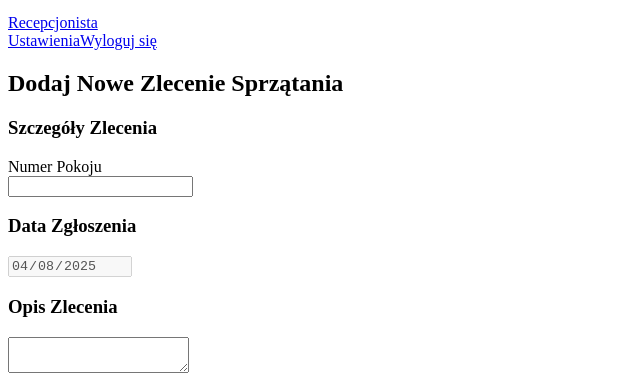
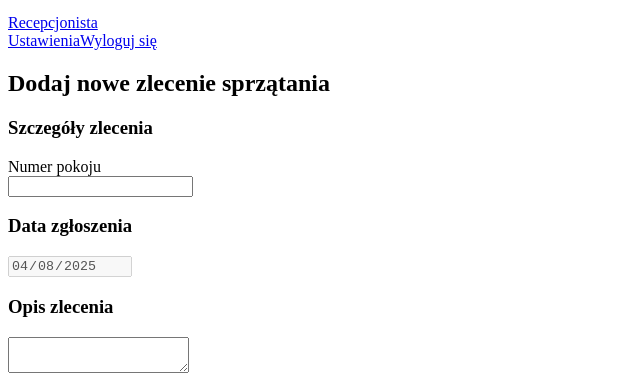
Before and after one commit to UR-INF/24-25-pz-inf-l3_g1_km, a React (Vite) app in the folder frontend/: page /RecepcionistDashboard/Orders/NewCleaningOrder in a window 1280 px wide. Shown: the part 241-616 px from the top of the page, without its empty margins (0-640 px from the left). Built offline with nearby package versions, Linux system fonts and the light colour scheme; no server answers; sample sign-in values are in the browser's storage.

Commit message:
małe poprawki w widokach

```diff
--- a/frontend/src/components/AddCleaningRequestForm.tsx
+++ b/frontend/src/components/AddCleaningRequestForm.tsx
@@ -26,14 +26,14 @@ const AddCleaningRequestForm = () => {
 
   return (
     <div className="card-body">
-      <h2 className="mb-4">Dodaj Nowe Zlecenie Sprzątania</h2>
+      <h2 className="mb-4">Dodaj nowe zlecenie sprzątania</h2>
 
       <form onSubmit={handleSubmit}>
-        <h3 className="card-title">Szczegóły Zlecenia</h3>
+        <h3 className="card-title">Szczegóły zlecenia</h3>
 
         <div className="row g-3">
           <div className="col-md">
-            <div className="form-label">Numer Pokoju</div>
+            <div className="form-label">Numer pokoju</div>
             <input
               type="number"
               className="form-control"
@@ -44,7 +44,7 @@ const AddCleaningRequestForm = () => {
           </div>
         </div>
 
-        <h3 className="card-title mt-4">Data Zgłoszenia</h3>
+        <h3 className="card-title mt-4">Data zgłoszenia</h3>
         <div className="row g-3">
           <div className="col-md">
             <input
@@ -58,7 +58,7 @@ const AddCleaningRequestForm = () => {
           </div>
         </div>
 
-        <h3 className="card-title mt-4">Opis Zlecenia</h3>
+        <h3 className="card-title mt-4">Opis zlecenia</h3>
         <div className="row g-3">
           <div className="col-md">
             <textarea
--- a/frontend/src/components/AddRepairRequestForm.tsx
+++ b/frontend/src/components/AddRepairRequestForm.tsx
@@ -95,7 +95,7 @@ const AddRepairRequestForm = () => {
       <h2 className="mb-4">Dodaj nowe zlecenie naprawy</h2>
 
       <form onSubmit={handleSubmit}>
-        <h3 className="card-title">Szczegóły Zlecenia</h3>
+        <h3 className="card-title">Szczegóły zlecenia</h3>
 
         <div className="row g-3">
           <div className="col-md">
@@ -116,7 +116,7 @@ const AddRepairRequestForm = () => {
             </select>
           </div>
           <div className="col-md">
-            <div className="form-label">Opis Naprawy</div>
+            <div className="form-label">Opis naprawy</div>
             <textarea
               className="form-control"
               name="repairDescription"
@@ -147,7 +147,7 @@ const AddRepairRequestForm = () => {
           </div>
 
           <div className="col-md">
-            <div className="form-label">Data Zgłoszenia</div>
+            <div className="form-label">Data zgłoszenia</div>
             <input
               type="date"
               className="form-control"
--- a/frontend/src/components/AddReservationForm.tsx
+++ b/frontend/src/components/AddReservationForm.tsx
@@ -99,13 +99,13 @@ const AddReservationForm = () => {
 
   return (
     <div className="card-body">
-      <h2 className="mb-4">Dodaj Nową Rezerwację</h2>
+      <h2 className="mb-4">Dodaj nową rezerwację</h2>
 
       <form onSubmit={handleSubmit}>
-        <h3 className="card-title">Szczegóły Rezerwacji</h3>
+        <h3 className="card-title">Szczegóły rezerwacji</h3>
         <div className="row g-3">
           <div className="col-md">
-            <div className="form-label">Data Rozpoczęcia</div>
+            <div className="form-label">Data rozpoczęcia</div>
             <input
               type="date"
               className="form-control"
@@ -117,7 +117,7 @@ const AddReservationForm = () => {
             />
           </div>
           <div className="col-md">
-            <div className="form-label">Data Zakończenia</div>
+            <div className="form-label">Data zakończenia</div>
             <input
               type="date"
               className="form-control"
@@ -130,7 +130,7 @@ const AddReservationForm = () => {
           </div>
         </div>
 
-        <h3 className="card-title mt-4">Informacje o Gościu</h3>
+        <h3 className="card-title mt-4">Informacje o rezerwującym</h3>
         <div className="row g-3">
           <div className="col-md">
             <div className="form-label">Imię</div>
@@ -178,9 +178,8 @@ const AddReservationForm = () => {
           </div>
         </div>
 
-        <h3 className="card-title mt-4">Wybór Pokoi</h3>
+        <h3 className="card-title mt-4">Wybór pokoi</h3>
 
-        {/* Search bar */}
         <div className="form-group mb-3">
           <input
             type="text"
@@ -191,18 +190,16 @@ const AddReservationForm = () => {
           />
         </div>
 
-        {/* Bed Filter Dropdown */}
         <div className="form-group mb-3">
-          <label className="form-label">Liczba Łóżek</label>
+          <label className="form-label">Liczba łóżek</label>
           <select className="form-control" value={bedFilter} onChange={handleBedFilterChange}>
             <option value="all">Wszystkie</option>
-            <option value="1">1 Łóżko</option>
-            <option value="2">2 Łóżka</option>
-            <option value="3">3 Łóżka</option>
+            <option value="1">1 łóżko</option>
+            <option value="2">2 łóżka</option>
+            <option value="3">3 łóżka</option>
           </select>
         </div>
 
-        {/* Scrollable room list */}
         <div style={{ maxHeight: "300px", overflowY: "auto" }}>
           {filteredRooms.length > 0 ? (
             filteredRooms.map((room) => (
@@ -225,10 +222,10 @@ const AddReservationForm = () => {
           )}
         </div>
 
-        <h3 className="card-title mt-4">Dodatkowe Informacje</h3>
+        <h3 className="card-title mt-4">Dodatkowe informacje</h3>
         <div className="row g-3">
           <div className="col-md">
-            <div className="form-label">Specjalne Życzenia</div>
+            <div className="form-label">Specjalne życzenia</div>
             <textarea
               className="form-control"
               name="specialRequests"
@@ -258,7 +255,7 @@ const AddReservationForm = () => {
               checked={formData.catering}
               onChange={handleChange}
             />
-            <span className="form-check-label">Dołącz Catering</span>
+            <span className="form-check-label">Dołącz catering dla gości hotelowych</span>
           </label>
         </div>
 
--- a/frontend/src/components/ModifyCleaningOrder.tsx
+++ b/frontend/src/components/ModifyCleaningOrder.tsx
@@ -57,10 +57,10 @@ const ModifyCleaningOrder = () => {
 
   return (
     <div className="card-body">
-      <h2 className="mb-4">Szczegóły Zlecenia Sprzątania</h2>
+      <h2 className="mb-4">Modyfikuj zlecenie sprzątania</h2>
 
       <form onSubmit={handleSaveClick}>
-        <h3 className="card-title">Szczegóły Zlecenia Sprzątania</h3>
+        <h3 className="card-title">Szczegóły zlecenia sprzątania</h3>
 
         {/* Numer Pokoju */}
         <div className="row g-3">
--- a/frontend/src/components/ModifyRepairRequest.tsx
+++ b/frontend/src/components/ModifyRepairRequest.tsx
@@ -38,14 +38,14 @@ const ModifyRepairRequest = () => {
 
   return (
     <div className="card-body">
-      <h2 className="mb-4">Szczegóły Zlecenia Naprawy</h2>
+      <h2 className="mb-4">Modyfikuj zlecenie naprawy</h2>
 
       <form onSubmit={handleSubmit}>
-        <h3 className="card-title">Szczegóły Zlecenia Naprawy</h3>
+        <h3 className="card-title">Szczegóły zlecenia naprawy</h3>
 
         <div className="row g-3">
           <div className="col-md">
-            <div className="form-label">Typ Naprawy</div>
+            <div className="form-label">Typ naprawy</div>
             <select
               className="form-control"
               name="repairType"
@@ -61,7 +61,7 @@ const ModifyRepairRequest = () => {
             </select>
           </div>
           <div className="col-md">
-            <div className="form-label">Opis Naprawy</div>
+            <div className="form-label">Opis naprawy</div>
             <textarea
               className="form-control"
               name="repairDescription"
@@ -72,7 +72,7 @@ const ModifyRepairRequest = () => {
           </div>
         </div>
 
-        <h3 className="card-title mt-4">Data Zgłoszenia</h3>
+        <h3 className="card-title mt-4">Data zgłoszenia</h3>
         <div className="row g-3">
           <div className="col-md">
             <input
--- a/frontend/src/views/LoginView.tsx
+++ b/frontend/src/views/LoginView.tsx
@@ -144,6 +144,7 @@ const LoginView = () => {
               <input
                 type="email"
                 id="email"
+                autoComplete="email"
                 className="form-control"
                 placeholder="wpisz email"
                 value={email}
@@ -166,6 +167,7 @@ const LoginView = () => {
                 <input
                   type="password"
                   id="password"
+                  autoComplete="current-password"
                   className="form-control"
                   placeholder="wpisz hasło"
                   value={password}
--- a/frontend/src/views/Receptionist/CleaningOrders.tsx
+++ b/frontend/src/views/Receptionist/CleaningOrders.tsx
@@ -15,7 +15,8 @@ const CleaningOrders = () => {
         <div className="container-xl">
           <div className="row g-2 align-items-center">
             <div className="col">
-              <h1 className="page-title">Zlecenia sprzątania</h1>
+              <div className="page-pretitle">Zlecenia sprzątania</div>
+              <h1 className="page-title">Podsumowanie</h1>
             </div>
 
             <div className="col-auto ms-auto d-print-none">
--- a/frontend/src/views/Receptionist/Reservations.tsx
+++ b/frontend/src/views/Receptionist/Reservations.tsx
@@ -17,7 +17,7 @@ const Reservations = () => {
         <div className="container-xl">
           <div className="row g-2 align-items-center">
             <div className="col">
-              <div className="page-pretitle">Przegląd obowiązków</div>
+              <div className="page-pretitle">Rezerwacje</div>
               <h1 className="page-title">Podsumowanie</h1>
             </div>
 
```
